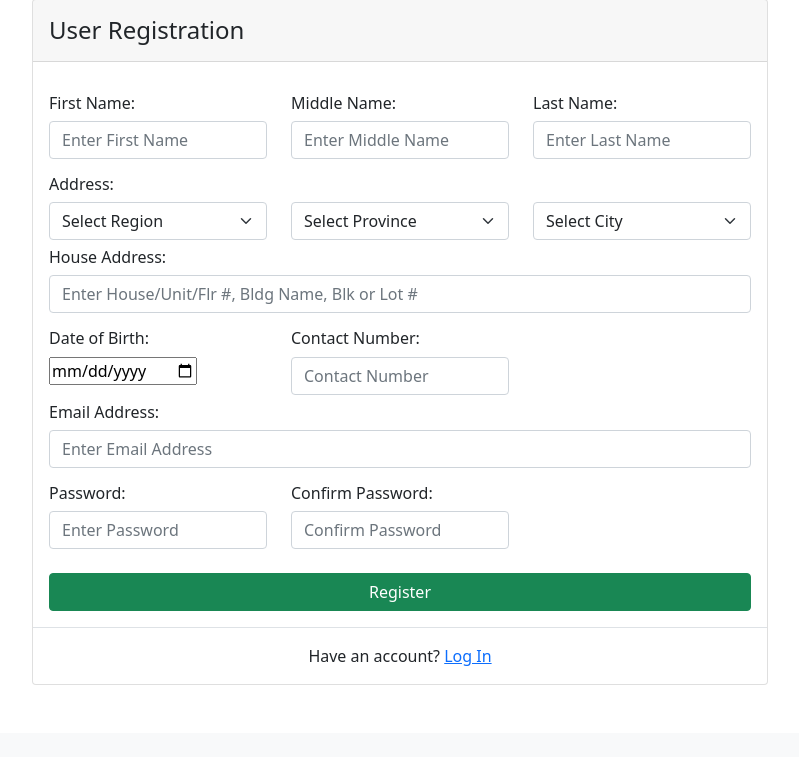
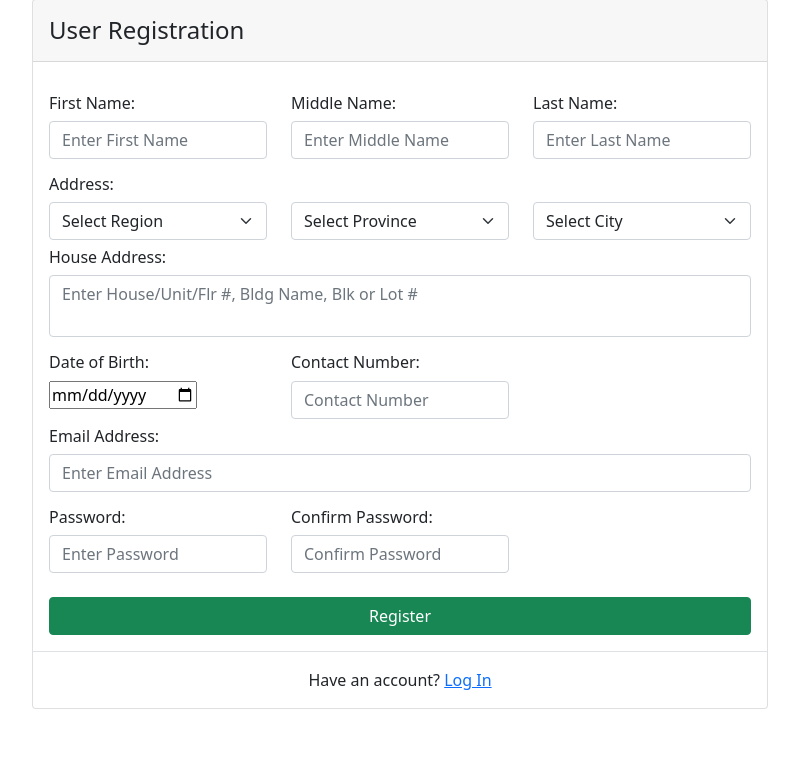
Before and after one commit to JohnRievenAdante/VaccineSchedulingSystem, a Flask app: page /Register in a window 1280 px wide. Shown: the part 105-862 px from the top of the page, without its empty margins (240-1039 px from the left). Before the commit the page ends 790 px from the top, so only its background shows below. Run offline with Flask 2, Linux system fonts and the light colour scheme; some libraries are stand-ins or nearby versions.

Commit message:
from input to text area and added ids

```diff
--- a/templates/Register.html
+++ b/templates/Register.html
@@ -15,15 +15,15 @@
                             <div class="row">
                                   <div class="col-lg-4 col-sm-4 col-xs-4">
                                     <h6 class="card-text">First Name:</h6>
-                                    <input type="text" class="form-control" placeholder="Enter First Name" aria-label="fname">
+                                    <input type="text" class="form-control" placeholder="Enter First Name" id="fname">
                                   </div>
                                   <div class="col-lg-4 col-sm-4 col-xs-4">
                                     <h6 class="card-text">Middle Name:</h6>
-                                      <input type="text" class="form-control" placeholder="Enter Middle Name" aria-label="mname">
+                                      <input type="text" class="form-control" placeholder="Enter Middle Name" id="mname">
                                   </div>
                                 <div class="col-lg-4 col-sm-4 col-xs-4">
                                     <h6 class="card-text">Last Name:</h6>
-                                    <input type="text" class="form-control" placeholder="Enter Last Name" aria-label="lname">
+                                    <input type="text" class="form-control" placeholder="Enter Last Name" id="lname">
                                   </div>
                         </div>
 
@@ -69,35 +69,35 @@
                         <div class="row mt-2">
                             <div class="col-md-12">
                                 <h6 class="card-text">House Address:</h6>
-                                <input type="text" class="form-control" placeholder="Enter House/Unit/Flr #, Bldg Name, Blk or Lot #" aria-label="houseaddress"/>
+                                <textarea type="text" class="form-control" placeholder="Enter House/Unit/Flr #, Bldg Name, Blk or Lot #" id="houseaddress" style="resize: none;"></textarea>
                             </div>
                         </div>
                         <div class="form-row mt-3">
                             <div class="row">
                                   <div class="col-lg-4 col-sm-4 col-xs-4">
                                     <h6 class="card-text">Date of Birth:</h6>
-                                    <input ID="birthdate" type="date" CssClass="form-control"></input>
+                                    <input id="birthdate" type="date" CssClass="form-control"></input>
                                   </div>
                                   <div class="col-lg-4 col-sm-4 col-xs-4">
                                       <h6 class="card-text">Contact Number:</h6>
-                                      <input type="text" class="form-control" placeholder="Contact Number" aria-label="contactnumber">
+                                      <input type="text" class="form-control" placeholder="Contact Number" id="contactnumber">
                                   </div>
                         </div>
                         <div class="row mt-2">
                             <div class="col-md-12">
                                 <h6 class="card-text">Email Address:</h6>
-                                <input type="text" class="form-control" placeholder="Enter Email Address" aria-label="emailaddress"/>
+                                <input type="text" class="form-control" id="emailaddress" placeholder="Enter Email Address">
                             </div>
                         </div>
                         <div class="form-row mt-3">
                             <div class="row">
                                   <div class="col-lg-4 col-sm-4 col-xs-4">
                                     <h6 class="card-text">Password:</h6>
-                                    <input type="password" class="form-control" placeholder="Enter Password" aria-label="password">
+                                    <input type="password" class="form-control" placeholder="Enter Password" id="password">
                                   </div>
                                   <div class="col-lg-4 col-sm-4 col-xs-4">
                                     <h6 class="card-text">Confirm Password:</h6>
-                                    <input type="password" class="form-control" placeholder="Confirm Password" aria-label="confirmpassword">
+                                    <input type="password" class="form-control" placeholder="Confirm Password" id="confirmpassword">
                                   </div>
                         </div>
                         &nbsp;
```
